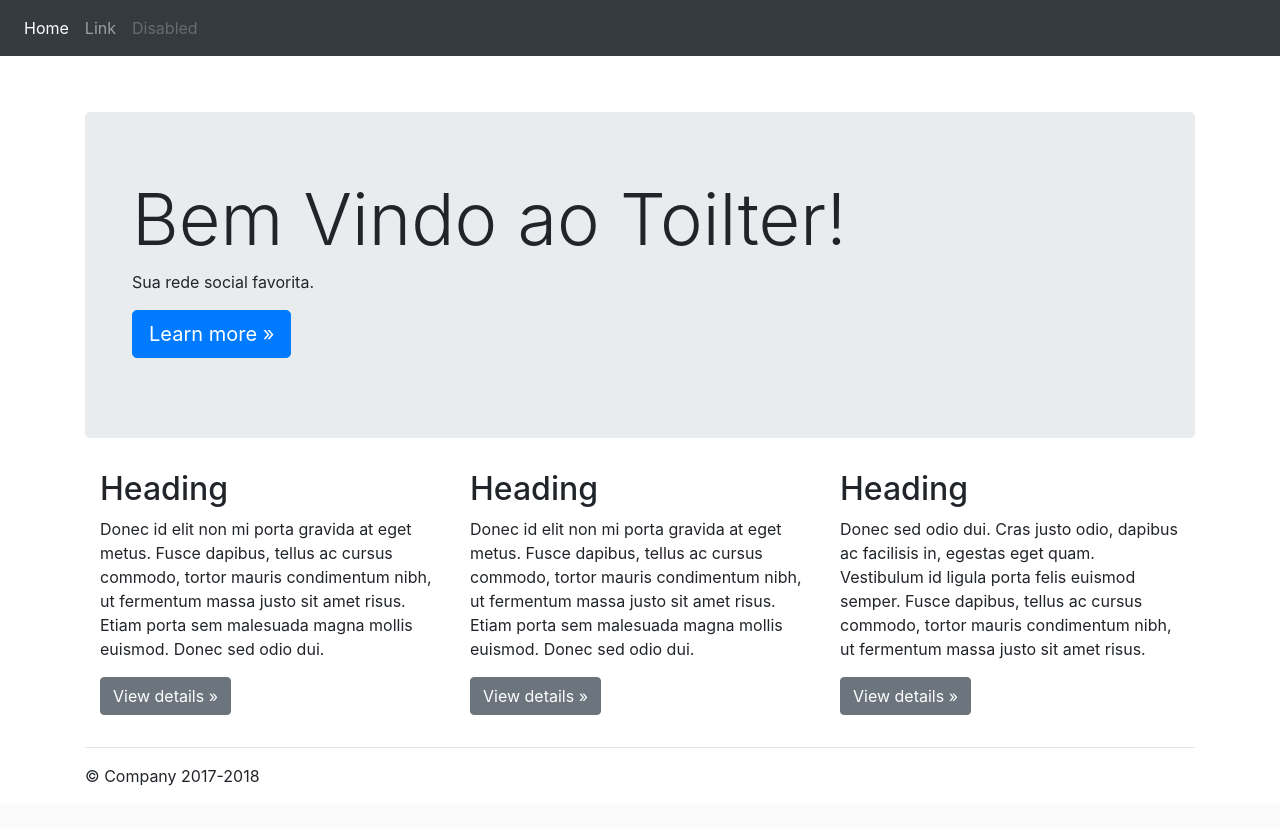
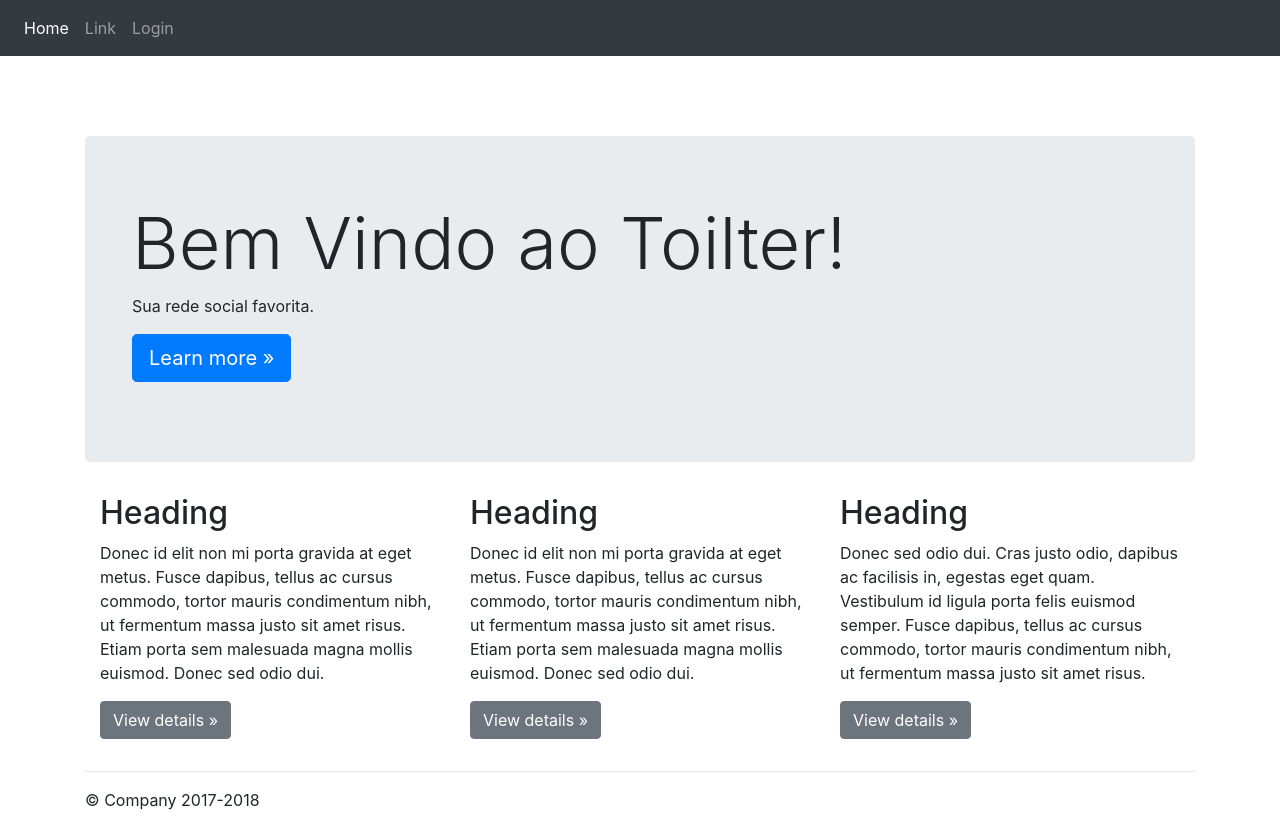
Before and after one commit to bergpb/toilter, a Flask app: page / in a window 1280 px wide. Before the commit the page ends 786 px from the top, so only its background shows below. Run offline with Flask 2, Linux system fonts and the light colour scheme; some libraries are stand-ins or nearby versions.

Commit message:
Aula 11 - Flask Login

```diff
--- a/app/__init__.py
+++ b/app/__init__.py
@@ -3,6 +3,7 @@ from flask import Flask
 from flask_sqlalchemy import SQLAlchemy
 from flask_script import Manager
 from flask_migrate import Migrate, MigrateCommand
+from flask_login import LoginManager
 
 app = Flask(__name__)
 # passando arquivos de config atraves de um arquivo sem sua extensao
@@ -14,6 +15,9 @@ migrate = Migrate(app, db)
 manager = Manager(app)
 manager.add_command('db', MigrateCommand)
 
+login = LoginManager()
+login.init_app(app)
+
 # python3 import completo do modulo, nao pode ser relativo
 from app.models import tables, forms
 from app.controllers import default
--- a/app/controllers/default.py
+++ b/app/controllers/default.py
@@ -1,9 +1,16 @@
 # importando app do modulo app
-from flask import render_template
-from app import app, db
+from flask import render_template, flash, redirect, url_for
+from flask_login import login_user, logout_user
+from app import app, db, login
 
 from app.models.tables import User
 from app.models.forms import LoginForm
+
+
+@login.user_loader
+def load_user(id):
+    return User.query.filter_by(id=id).first()
+
 
 @app.route("/index")
 @app.route("/")
@@ -15,8 +22,13 @@ def index():
 def login():
     form_login = LoginForm()
     if form_login.validate_on_submit():
-        print(form_login.username.data)
-        print(form_login.password.data)
+        user = User.query.filter_by(username=form_login.username.data).first()
+        if user and user.password == form_login.password.data:
+            login_user(user)
+            flash("Logged in.")
+            return redirect(url_for("index"))
+        else:
+            flash("Invalid login.")
     else:
         print(form_login.errors)
 
@@ -24,10 +36,8 @@ def login():
                            form=form_login)
 
 
-@app.route("/teste/<info>")
-@app.route("/teste", defaults={"info": None})
-def teste(info):
-    user = User.query.filter_by(username="bergpb").first()
-    print(user.email)
-    print(user.password)
-    return "ok"
+@app.route("/logout", methods=["GET"])
+def logout():
+    logout_user()
+    flash("Logged out.")
+    return redirect(url_for("login"))
--- a/app/templates/base.html
+++ b/app/templates/base.html
@@ -21,13 +21,34 @@
             <a class="nav-link" href="#">Link</a>
           </li>
           <li class="nav-item">
-            <a class="nav-link disabled" href="#">Disabled</a>
+            {% if current_user.is_authenticated %}
+              <a class="nav-link" href="{{ url_for('logout') }}">Logout</a>
+            {% else %}
+              <a class="nav-link" href="{{ url_for('login') }}">Login</a>
+            {% endif %}
           </li>
         </ul>
       </div>
     </nav>
 
     <div style="padding-top: 3.5rem;" class="container">
+      <div class="row">
+        <div class="col-md-4 offset-md-4">
+          <div class="mb-4">
+            {% with messages = get_flashed_messages() %}
+              {% if messages %}
+                <ul class="list-group">
+                {% for message in messages %}
+                  <li class="list-group-item">
+                    {{ message }}
+                  </li>
+                {% endfor %}
+                </ul>
+              {% endif %}
+            {% endwith %}
+          </div>
+        </div>
+      </div>
       {% block content %}
       <!--onde meu conteúdo de outras páginas será exibido-->
       {% endblock %}
```
Also changed, not shown: app/models/tables.py (+15 -2 lines).
